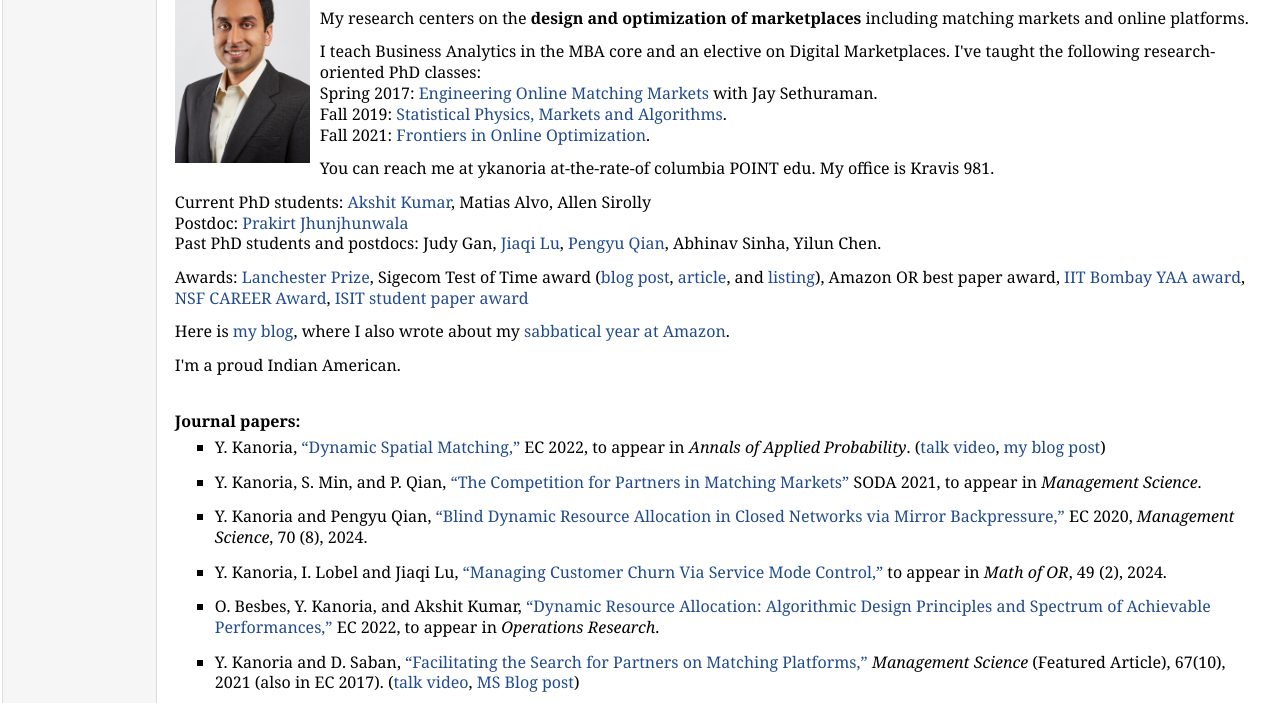
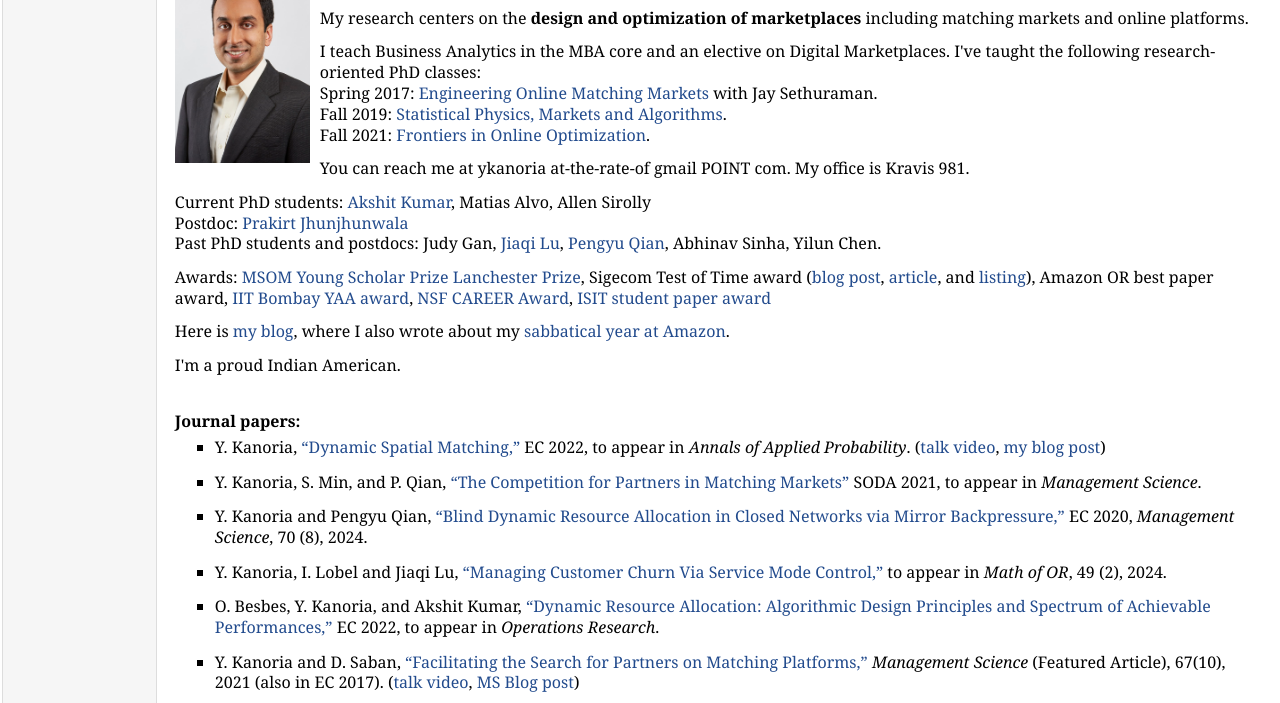
Before and after one commit to ykanoria/ykanoria.github.io, a plain HTML site: page index.html in a window 1280 px wide. Shown: the part 86-789 px from the top of the page. Drawn offline with Linux system fonts and the light colour scheme.

Commit message:
Update index.html

```diff
--- a/index.html
+++ b/index.html
@@ -10,8 +10,8 @@
 <meta name="generator" content="jemdoc, see http://jemdoc.jaboc.net/" />
 <meta http-equiv="Content-Type" content="text/html;charset=utf-8" />
 <link rel="stylesheet" href="jemdoc.css" type="text/css" />
-<title>Yash Kanoria | Associate Professor at Columbia Business School </title>
-<meta name="description" content="I'm an Associate Professor of Business in the Decision, Risk and Operations division at Columbia Business School. My research centers on the design and optimization of marketplaces including matching markets and online platforms.">
+<title>Yash Kanoria | Professor at Columbia Business School </title>
+<meta name="description" content="I'm a Professor in the Decision, Risk and Operations division at Columbia Business School. My research centers on the design and optimization of marketplaces including matching markets and online platforms.">
 <meta name="keywords" content="design and optimization of marketplaces, supply chain optimization, research, impact, Columbia University, Sigecom Test of Time award, IIT Bombay YAA award, NSF CAREER Award, Amazon OR Best paper award, ISIT student paper award, Decision, Risk and Operations division, PhD, IIT Bombay, Stanford">
 </head>
 <body>
@@ -43,8 +43,8 @@ try {
 <!--
 <table class="imgtable"><tr><td>
 <img src="Yash.Kanoria-0320.jpg" alt="" width="120px" />&nbsp;</td>
-<td align="left"><p>I'm Sidney Taurel Associate Professor of Business in the Decision, Risk and Operations division at Columbia Business School.</p>
-<p>My core research centers on the <b>design of marketplaces</b> including matching markets and online platforms.</p>
+<td align="left"><p>I'm a Professor in the Decision, Risk and Operations division at Columbia Business School.</p>
+<p>My research centers on the <b>design of marketplaces</b> including matching markets and online platforms.</p>
 </td></tr></table>
 <p>I would encourage strong PhD candidates (e.g., top IIT students) to apply to our highly successful <a href=https://www8.gsb.columbia.edu/faculty-research/divisions/decision-risk-operations/phd-program>Columbia DRO PhD program</a>,
 which has been consistently placing students in top faculty and industry positions. Our training and output matches the best technical programs in engineering, etc., while the faculty-student ratio and environment are unparalleled.</p>
@@ -57,7 +57,7 @@ Fall 2019: <a href=https://sites.google.com/view/StatPhysics-Markets-Algorithms>
 Fall 2021: <a href=https://sites.google.com/view/b9148fall2021/home>Frontiers in Online Optimization</a>.
 </p>
 
-<p>You can reach me at ykanoria at-the-rate-of columbia POINT edu. My office is Kravis 981.</p>
+<p>You can reach me at ykanoria at-the-rate-of gmail POINT com. My office is Kravis 981.</p>
 <p>
 Current PhD students: <a href=https://akshitkumar.github.io/>Akshit Kumar</a>, Matias Alvo, Allen Sirolly<br>
 Postdoc: <a href=https://sites.google.com/view/prakirtjhunjhunwala>Prakirt Jhunjhunwala</a><br>
@@ -66,6 +66,7 @@ Past PhD students and postdocs: Judy Gan,  <a href=https://www.sites.google.com/
 Abhinav Sinha, Yilun Chen.</p>
 <p>
 Awards:
+<a href=https://www.informs.org/Recognizing-Excellence/INFORMS-Prizes/Frederick-W.-Lanchester-Prize>MSOM Young Scholar Prize</a>
 <a href=https://www.informs.org/Recognizing-Excellence/INFORMS-Prizes/Frederick-W.-Lanchester-Prize>Lanchester Prize</a>,
 Sigecom Test of Time award (<a href=http://marketdesigner.blogspot.com/2023/04/test-of-time-award-2023-to-immorlica.html>blog post</a>,
 <a href=https://www.amazon.science/news-and-features/yash-kanoria-wins-sigecom-test-of-time-award>article</a>, and
```
